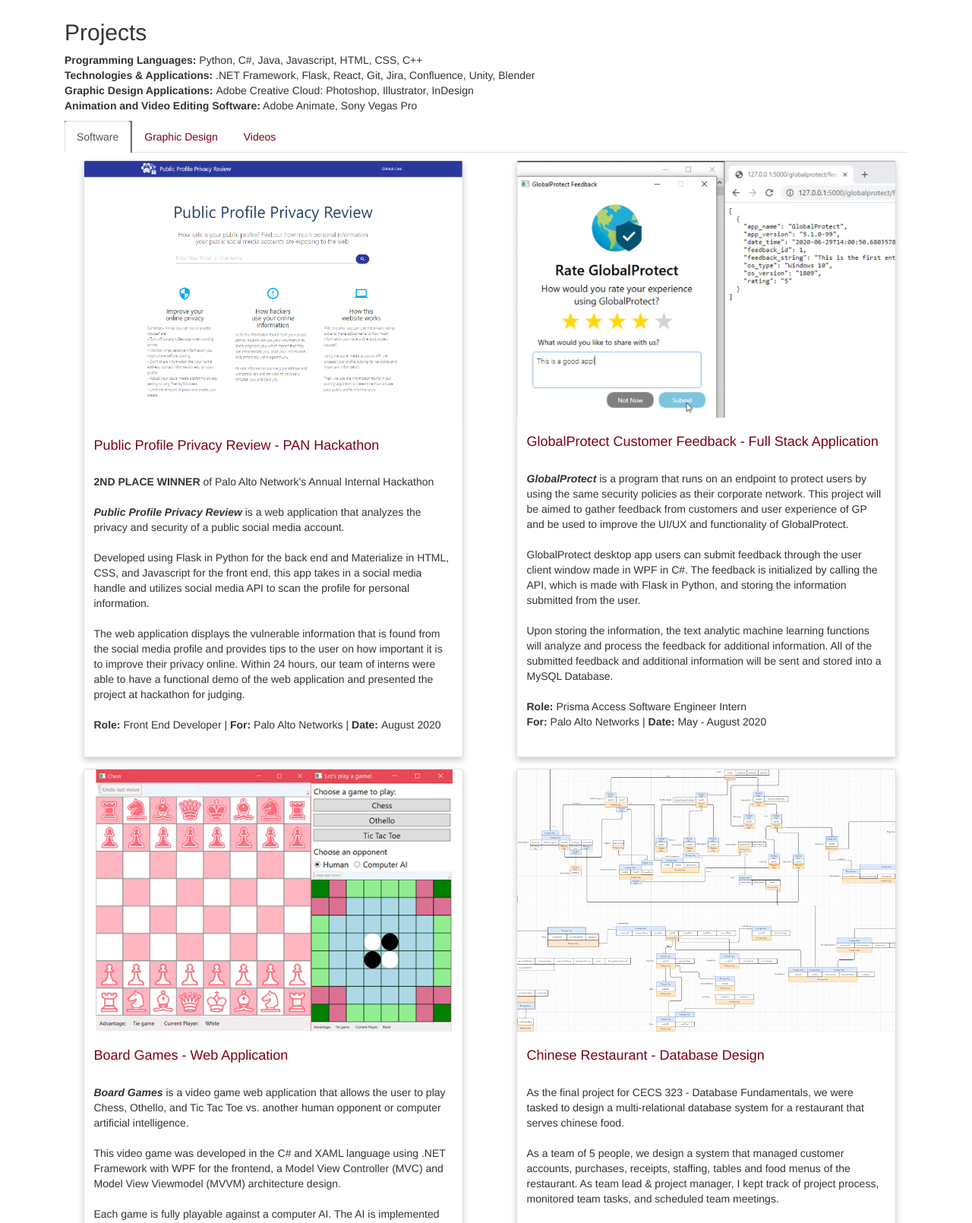
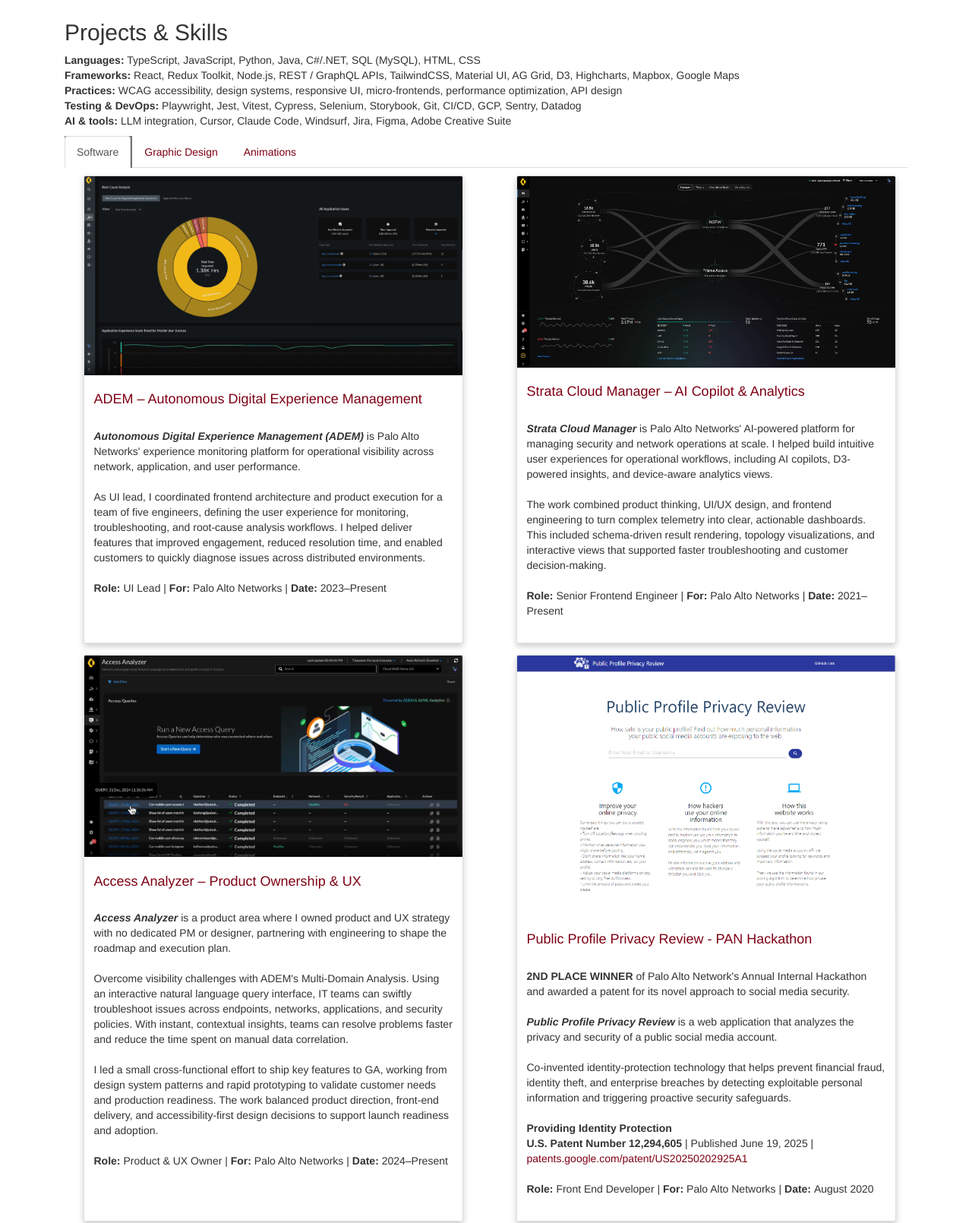
Before and after one commit to seasonfall27/seasonfall.github.io, a plain HTML site: page projects.html in a window 1280 px wide. Shown: the part 280-1890 px from the top of the page at 76% size. Drawn offline with nearby package versions, Linux system fonts and the light colour scheme.

Commit message:
Update October 2026

```diff
--- a/beach.css
+++ b/beach.css
@@ -353,6 +353,8 @@
   width: 100%;
   margin-top: 15px;
   text-align: center;
+  position: relative;
+  z-index: 2;
 }
 
 #socialShare a,
@@ -412,6 +414,13 @@
   transform: translate(-50%, 0);
   visibility: hidden;
   width: 400px;
+  z-index: 3;
+}
+
+.card3 form[method="get"][action="resume.pdf"],
+.card3 button[type="submit"] {
+  position: relative;
+  z-index: 1;
 }
 
 #socialGallery a {
@@ -487,7 +496,7 @@
 .card3 {
   box-shadow: 0 4px 8px 0 rgba(0, 0, 0, 0.2);
   width: 400px;
-  height: 650px;
+  height: 700px;
   margin-left: 10px;
   text-align: center;
 }
--- a/projects.html
+++ b/projects.html
@@ -24,18 +24,19 @@
 
 <div id="column_container">
 <div class="container">
-  <h2>Projects</h2>
+  <h2>Projects & Skills</h2>
     <p>
-    <b>Programming Languages:</b> Python, C#, Java, Javascript, HTML, CSS, C++<br>
-    <b>Technologies & Applications:</b> .NET Framework, Flask, React, Git, Jira, Confluence, Unity, Blender<br>
-    <b>Graphic Design Applications: </b> Adobe Creative Cloud: Photoshop, Illustrator, InDesign<br>
-    <b>Animation and Video Editing Software:</b> Adobe Animate, Sony Vegas Pro<br>
+    <b>Languages:</b> TypeScript, JavaScript, Python, Java, C#/.NET, SQL (MySQL), HTML, CSS<br>
+    <b>Frameworks:</b> React, Redux Toolkit, Node.js, REST / GraphQL APIs, TailwindCSS, Material UI, AG Grid, D3, Highcharts, Mapbox, Google Maps<br>
+    <b>Practices:</b> WCAG accessibility, design systems, responsive UI, micro-frontends, performance optimization, API design<br>
+    <b>Testing & DevOps:</b> Playwright, Jest, Vitest, Cypress, Selenium, Storybook, Git, CI/CD, GCP, Sentry, Datadog<br>
+    <b>AI & tools:</b> LLM integration, Cursor, Claude Code, Windsurf, Jira, Figma, Adobe Creative Suite<br>
 </p>
 
   <ul class="nav nav-tabs">
     <li class="active"><a data-toggle="tab" href="#software">Software</a></li>
     <li><a data-toggle="tab" href="#graphics">Graphic Design</a></li>
-    <li><a data-toggle="tab" href="#videos">Videos</a></li>
+    <li><a data-toggle="tab" href="#videos">Animations</a></li>
   </ul>
 
 <div class="tab-content">
@@ -171,8 +172,8 @@
   </div>
   <!-- /.row -->
 </div>
+</div>
 
-    </div>
 <div id="software" class="tab-pane fade in active">
      <!-- Software Content -->
     <div class="container">
@@ -180,24 +181,79 @@
      <div class="row">
           <div class="col-lg-6 mb-4">
       <div class="card h-100">
+        <a href="https://www.paloaltonetworks.com/sase/adem" target="_blank"><img class="card-img-top" src="GalleryPictures/photo21.png" alt=""></a>
+        <div class="card-body">
+          <h4 class="card-title">
+            <a href="https://www.paloaltonetworks.com/sase/adem" target="_blank">ADEM – Autonomous Digital Experience Management</a>
+          </h4>
+          <p class="card-text"><br><i><b>Autonomous Digital Experience Management (ADEM)</b></i> is Palo Alto Networks' experience monitoring platform for operational visibility across network, application, and user performance.<br><br>
+
+          As UI lead, I coordinated frontend architecture and product execution for a team of five engineers, defining the user experience for monitoring, troubleshooting, and root-cause analysis workflows. I helped deliver features that improved engagement, reduced resolution time, and enabled customers to quickly diagnose issues across distributed environments.<br><br>
+          <b>Role:</b> UI Lead |
+          <b>For: </b>Palo Alto Networks |
+          <b>Date: </b>2023–Present</p>
+        </div>
+      </div>
+    </div>
+    <div class="col-lg-6 mb-4">
+      <div class="card h-100">
+        <a href="https://www.paloaltonetworks.com/network-security/strata-cloud-manager" target="_blank"><img class="card-img-top" src="GalleryPictures/photo22.png" alt=""></a>
+        <div class="card-body">
+          <h4 class="card-title">
+            <a href="https://www.paloaltonetworks.com/network-security/strata-cloud-manager" target="_blank">Strata Cloud Manager – AI Copilot & Analytics</a>
+          </h4>
+          <p class="card-text"><br><i><b>Strata Cloud Manager</b></i> is Palo Alto Networks' AI-powered platform for managing security and network operations at scale. I helped build intuitive user experiences for operational workflows, including AI copilots, D3-powered insights, and device-aware analytics views.<br><br>
+
+          The work combined product thinking, UI/UX design, and frontend engineering to turn complex telemetry into clear, actionable dashboards. This included schema-driven result rendering, topology visualizations, and interactive views that supported faster troubleshooting and customer decision-making.<br><br>
+          <b>Role:</b> Senior Frontend Engineer |
+          <b>For: </b>Palo Alto Networks |
+          <b>Date: </b>2021–Present</p>
+        </div>
+      </div>
+    </div>
+    </div>
+    <div class="row">
+    <div class="col-lg-6 mb-4">
+      <div class="card h-100">
+        <a href="https://www.paloaltonetworks.com/products/secure-access/service-connectivity" target="_blank"><img class="card-img-top" src="GalleryPictures/photo23.png" alt=""></a>
+        <div class="card-body">
+          <h4 class="card-title">
+            <a href="https://www.paloaltonetworks.com/products/secure-access/service-connectivity" target="_blank">Access Analyzer – Product Ownership & UX</a>
+          </h4>
+          <p class="card-text"><br><i><b>Access Analyzer</b></i> is a product area where I owned product and UX strategy with no dedicated PM or designer, partnering with engineering to shape the roadmap and execution plan.<br><br>
+
+          Overcome visibility challenges with ADEM's Multi-Domain Analysis. Using an interactive natural language query interface, IT teams can swiftly troubleshoot issues across endpoints, networks, applications, and security policies. With instant, contextual insights, teams can resolve problems faster and reduce the time spent on manual data correlation.<br><br>
+
+          I led a small cross-functional effort to ship key features to GA, working from design system patterns and rapid prototyping to validate customer needs and production readiness. The work balanced product direction, front-end delivery, and accessibility-first design decisions to support launch readiness and adoption.<br><br>
+          <b>Role:</b> Product & UX Owner |
+          <b>For: </b>Palo Alto Networks |
+          <b>Date: </b>2024–Present</p>
+        </div>
+      </div>
+    </div>
+    <div class="col-lg-6 mb-4">
+      <div class="card h-100">
         <a href="GalleryPictures/photo13.png" target="_blank"><img class="card-img-top" src="GalleryPictures/photo13.png" alt=""></a>
         <div class="card-body">
           <h4 class="card-title">
             <a href="https://github.com/jayleenli/Public-Profile-Privacy-Review" target="_blank"> Public Profile Privacy Review - PAN Hackathon</a>
           </h4>
-            <p class="card-text"><br><b>2ND PLACE WINNER</b> of Palo Alto Network's Annual Internal Hackathon<br><br>
+            <p class="card-text"><br><b>2ND PLACE WINNER</b> of Palo Alto Network's Annual Internal Hackathon and awarded a patent for its novel approach to social media security.<br><br>
 
             <i><b>Public Profile Privacy Review</b></i> is a web application that analyzes the privacy and security of a public social media account.<br><br>
 
-            Developed using Flask in Python for the back end and Materialize in HTML, CSS, and Javascript for the front end, this app takes in a social media handle and utilizes social media API to scan the profile for personal information.<br><br>
+            Co-invented identity-protection technology that helps prevent financial fraud, identity theft, and enterprise breaches by detecting exploitable personal information and triggering proactive security safeguards.</li>
 
-            The web application displays the vulnerable information that is found from the social media profile and provides tips to the user on how important it is to improve their privacy online. Within 24 hours, our team of interns were able to have a functional demo of the web application and presented the project at hackathon for judging.<br><br>
+            <br><br><b>Providing Identity Protection</b><br>
+            <b>U.S. Patent Number 12,294,605</b> | Published June 19, 2025 | <a href="https://patents.google.com/patent/US20250202925A1" target="_blank">patents.google.com/patent/US20250202925A1</a><br><br>
             <b>Role:</b> Front End Developer |
             <b>For: </b>Palo Alto Networks |
             <b>Date: </b>August 2020</p>
         </div>
       </div>
     </div>
+    </div>
+    <div class="row">
     <div class="col-lg-6 mb-4">
       <div class="card h-100">
         <a href="#"><img class="card-img-top" src="GalleryPictures/photo14.png" alt=""></a>
@@ -219,8 +275,6 @@
         </div>
       </div>
     </div>
-</div>
-    <div class="row">
     <div class="col-lg-6 mb-4">
       <div class="card h-100">
         <a href="https://github.com/seasonfall27/Board-Games-Web-Application" target="_blank"><img class="card-img-top" src="GalleryPictures/photo15.png" alt=""></a>
@@ -236,6 +290,26 @@
             <b>Role:</b> Co-Creator |
             <b>For: </b>CECS 475 |
             <b>Date: </b>Spring 2020</p>
+        </div>
+      </div>
+    </div>
+    <div class="col-lg-6 mb-4">
+      <div class="card h-100">
+        <a href="https://devpost.com/software/flap-d57kw2" target="_blank"><img class="card-img-top" src="GalleryPictures/photo7thumb.png" alt=""></a>
+        <div class="card-body">
+          <h4 class="card-title">
+            <a href="https://devpost.com/software/flap-d57kw2" target="_blank">Flap - VR Video Game</a>
+          </h4>
+            <p class="card-text"><br><b>MAJOR LEAGUE HACKING FINALIST :</b> <br>Recipient of Best Rookie Hack Award at BeachHacks 2018<br><br>
+
+            <i><b>Flap</b></i> is a 3rd person Virtual Reality Platforming Game in which the player is fully immersed in the 3D environment.<br><br>
+
+            Developed from an Oculus Rift, Myo Armbands, Blender and Unity, Flap requires the player to use their whole body to move the duck through randomly generated obstacles.<br><br>
+
+            Despite only being created in 24 hours, the final draft of the game is fully functional and playable for all testers at the Hackathon.<br><br>
+            <b>Role:</b> UI/UX Visual Graphics |
+            <b>For: </b>Beachhacks |
+            <b>Date: </b>March 2018</p>
         </div>
       </div>
     </div>
@@ -260,28 +334,8 @@
         </div>
       </div>
     </div>
-</div>
-<div class="row">
-    <div class="col-lg-6 mb-4">
-      <div class="card h-100">
-        <a href="https://devpost.com/software/flap-d57kw2" target="_blank"><img class="card-img-top" src="GalleryPictures/photo7thumb.png" alt=""></a>
-        <div class="card-body">
-          <h4 class="card-title">
-            <a href="https://devpost.com/software/flap-d57kw2" target="_blank">Flap - VR Video Game</a>
-          </h4>
-            <p class="card-text"><br><b>MAJOR LEAGUE HACKING FINALIST :</b> <br>Recipient of Best Rookie Hack Award at BeachHacks 2018<br><br>
 
-            <i><b>Flap</b></i> is a 3rd person Virtual Reality Platforming Game in which the player is fully immersed in the 3D environment.<br><br>
 
-            Developed from an Oculus Rift, Myo Armbands, Blender and Unity, Flap requires the player to use their whole body to move the duck through randomly generated obstacles.<br><br>
-
-            Despite only being created in 24 hours, the final draft of the game is fully functional and playable for all testers at the Hackathon.<br><br>
-            <b>Role:</b> UI/UX Visual Graphics |
-            <b>For: </b>Beachhacks |
-            <b>Date: </b>March 2018</p>
-        </div>
-      </div>
-    </div>
       <div class="col-lg-6 mb-4">
         <div class="card h-100">
           <a href="#"><img class="card-img-top" src="GalleryPictures/logo.png" alt=""></a>
@@ -303,9 +357,12 @@
           </div>
         </div>
       </div>
+
     </div>
     </div>
     </div>
+
+
   <div id="videos" class="tab-pane fade">
       <div class="container">
   <div class="row">
@@ -361,7 +418,6 @@
         </div>
       </div>
     </div>
-
 </div>
     </div>
     </div>
```
Also changed, not shown: about.html (+6 -6 lines), index.html (+3 -3 lines), GalleryPictures/photo21.png (added), GalleryPictures/photo22.png (added), GalleryPictures/photo23.png (added), 1 other file. Lines whose indentation alone changed are shown as unchanged.
